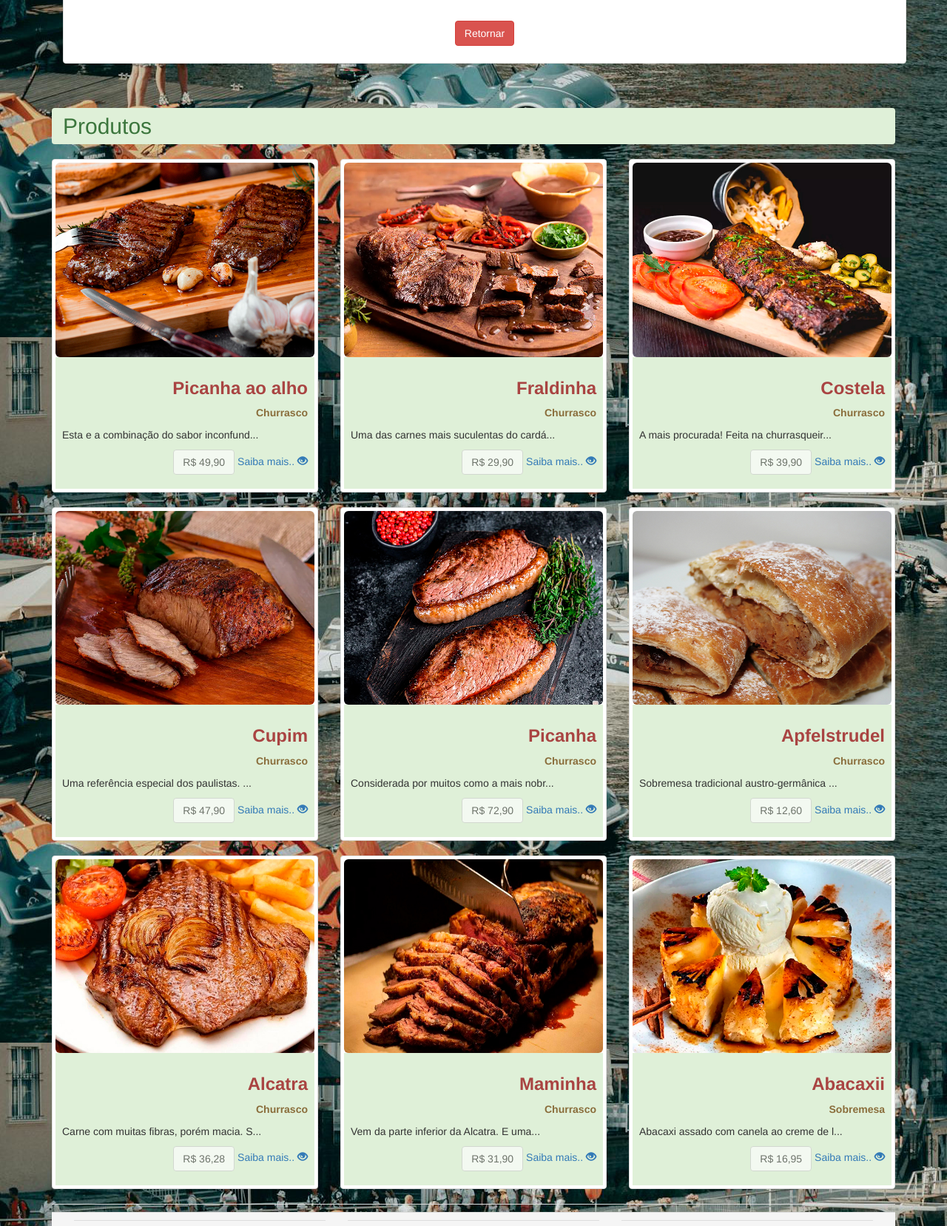
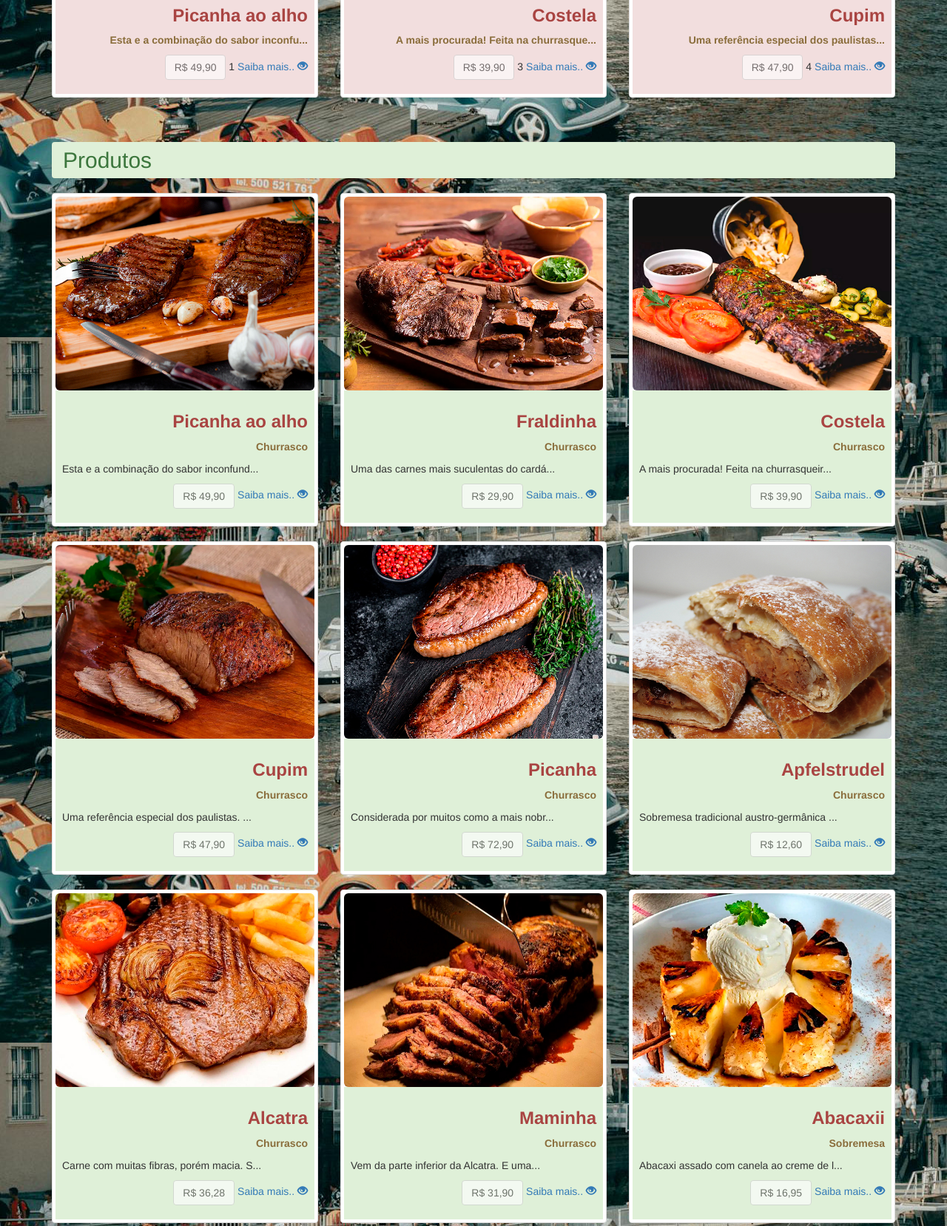
Before and after one commit to Davisocha/modelophp, a PHP site: page / in a window 1280 px wide. Shown: the part 498-2156 px from the top of the page at 74% size. Run offline with PHP 8.4, Linux system fonts and the light colour scheme; data comes from the database, SQL or seed files in the repository; some libraries are stand-ins or nearby versions.

Commit message:
feito os destaques

```diff
--- a/produtos_destaque.php
+++ b/produtos_destaque.php
@@ -1,67 +1,51 @@
 <?php
-// arquivo de conexão de banco
-
-
-// consulta para trazer os dados se filtar
-
-
+include 'conn/connect.php';
+$lista = $conn->query("select * from vw_produtos where destaque = 'sim'");
+$row_produto = $lista->fetch_assoc();
+$num_linhas = $lista->num_rows; //ele pergunta quantas linhas retornadas nesse num_rows
 ?>
 
-<!DOCTYPE html>
-<html lang="pt-BR">
-<head>
-    <meta charset="UTF-8">
-    <meta http-equiv="X-UA-Compatible" content="IE=edge">
-    <meta name="viewport" content="width=device-width, initial-scale=1.0">
-    <link rel="stylesheet" href="css/bootstrap.min.css">
-    <link rel="stylesheet" href="css/estilo.css">
-    <title>Detalhes Produto</title>
-</head>
-<body class="fundofixo">
-
-    <div class="container">
+<!-- Mostrar se a consulta retornar vazio -->
+<?php
+if ($num_linhas == 0) { ?><!--agora de baixo dentro desse if vai mostrar na tela!-->
+    <h2 class="breadcrumb alert-danger">Não há produtos em destaque!</h2>
+<?php } ?>
+<!-- mostrar se a consulta retornou produtos -->
+<?php if ($num_linhas > 0)/*ele pergubta se o numeros de linha é maior que zero, se caso não for ele não ira mostrar os destaques*/ { ?>
     <h2 class="breadcrumb alert-danger">
-            <a href="index.php">
-                <button class="btn btn-danger">
-                    <span class="glyphicon glyphicon-chevron-left"></span>
-                </button>
-                <!-- use a tag Nicolas <sddv> -->
-                <strong>Detalhes do Produto</strong>
+        Destaques
+    </h2>
+    <div class="row"><!--  LINHA  -->
+        <?php do { //faça enquanto ?>
+        <div class="col-sm-6 col-md-4">
+            <div class="thumbnail ">
+                <a href="produto_detalhes.php?id=<?php echo $row_produto['id'];//ele vai puxar o id dos produtos em destaque?>"><!--quando clicar ele vai trazer até o produto-->
+                    <img src="images/<?php echo $row_produto['imagem']?>" alt="" class="img-responsive img-rounded">
                 </a>
-        </h2>
-        <div class="row">
-
-                <div class="col-sm-12 col-md-12">
-                    <div class="thumbnail ">
-                        <a href="">
-                            <img
-                                src="images/"
-                                alt=""
-                                class="img-responsive img-rounded"
-                                style="height: 20em ;">
-                        </a>
-                        <div class="caption text-center">
+                <div class="caption text-right bg-danger">
                     <h3 class="text-danger">
-                                <strong></strong>
+                        <strong><?php echo $row_produto['descricao']?></strong>
                     </h3>
                     <p class="text-warning">
-                                <strong></strong>
+                        <strong><?php echo mb_strimwidth($row_produto['resumo'],0,40,'...')//A função mb_strimwidth() no PHP é usada para truncar uma string até uma largura específica (em caracteres) e, opcionalmente, adicionar um sufixo (como uma elipse) caso a string ultrapasse essa largura.?></strong>
                     </p>
-                            <p class="text-center">
-                                <strong></strong>
+                    <p class="text-left">
+
                     </p>
                     <p>
-                                <a href="index.php" class="btn btn-danger" role="button">
-                                    <span class="hidden-xs">Retornar</span>
-                                    <span class="visible-xs glyphicon glyphicon-chevron-left" aria-hidden="true"></span>
+                        <button class="btn btn-default disabled" role="button" style="cursor: default;">
+                            <?php echo "R$ ".number_format($row_produto['valor'],2,',','.');//ele mostra 2 que são os centavos nesse caso e no lugar da virgula ele vai substituir de , para .?>
+                        </button>
+                        <?php echo $row_produto['id']?>
+                        <a href="produto_detalhes.php?id=">
+                            <span class="hidden-xs">Saiba mais..</span>
+                            <span class="hidden-xs glyphicon glyphicon-eye-open" aria-hidden="true"></span>
                         </a>
                     </p>
                 </div>
             </div>
-                </div>
 
         </div>
+<?php }while($row_produto=$lista->fetch_assoc());//se rows produtos lista retornar uma proxima linha se retornar falso ele para?>
     </div>
-
-</body>
-</html>
+<?php } ?>
```
Also changed, not shown: produto_detalhes.php (added, +67 -0 lines). Lines whose indentation alone changed are shown as unchanged.
